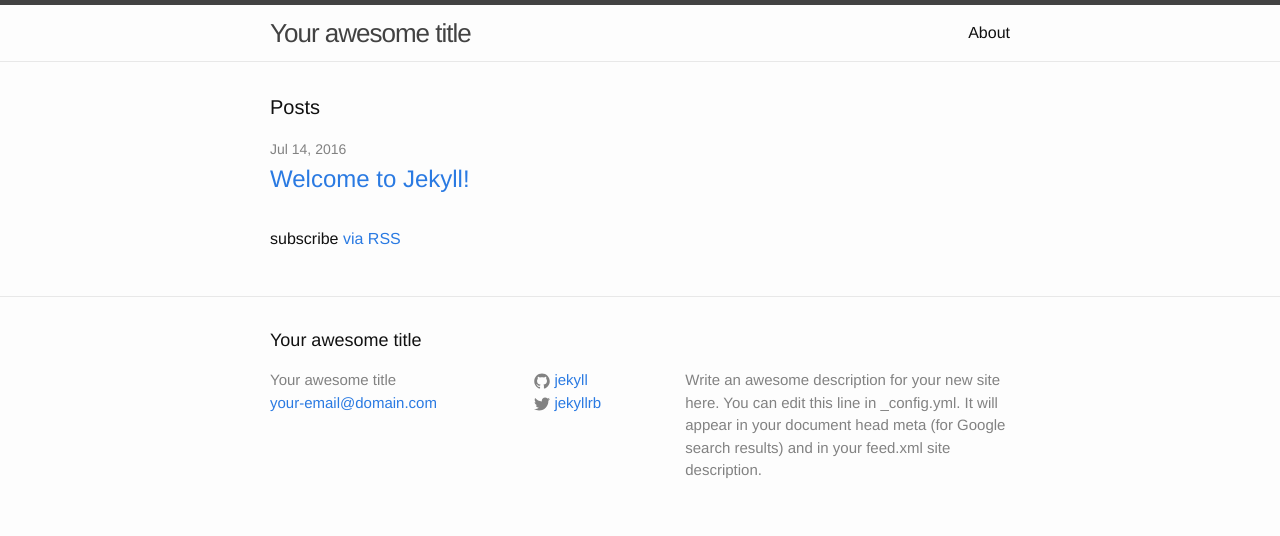
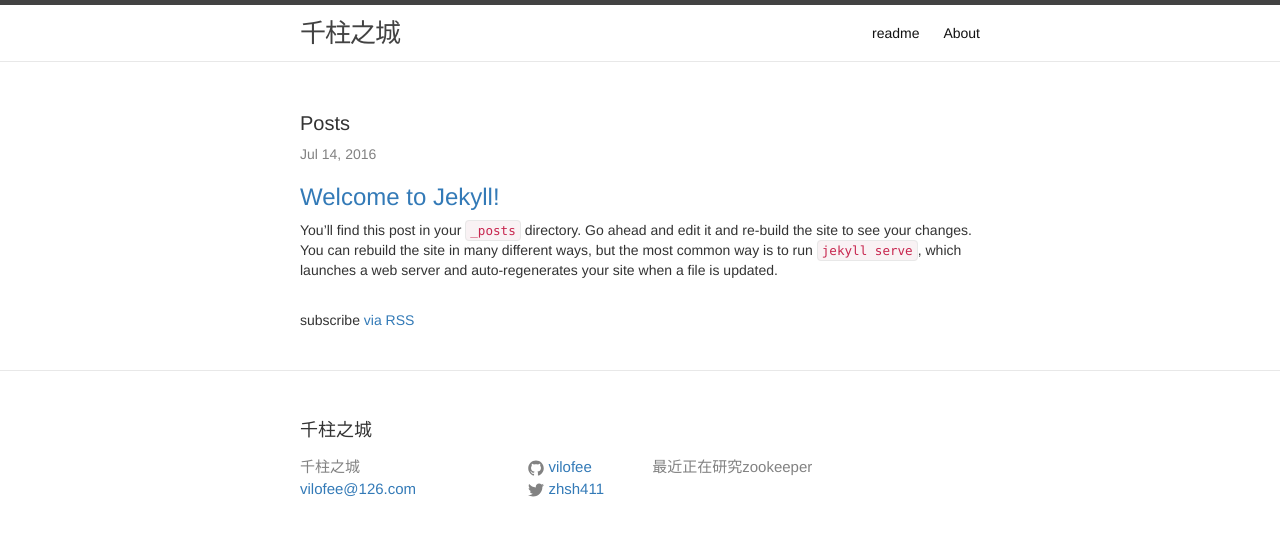
Before and after one commit to vilofee/vilofee.github.io, a Jekyll site: the page built from index.html, in a window 1280 px wide. Shown: the top 536 px of the page. Built offline with Jekyll 4.4.1, drawn with Linux system fonts in a browser that asks for light colours; nearby versions of some CDN libraries.

Commit message:
add style change

```diff
--- a/_config.yml
+++ b/_config.yml
@@ -1,14 +1,12 @@
 # Site settings
-title: Your awesome title
-email: your-email@domain.com
+title: 千柱之城
+email: vilofee@126.com
 description: > # this means to ignore newlines until "baseurl:"
-  Write an awesome description for your new site here. You can edit this
-  line in _config.yml. It will appear in your document head meta (for
-  Google search results) and in your feed.xml site description.
+  最近正在研究zookeeper
 baseurl: "" # the subpath of your site, e.g. /blog/
-url: "http://yourdomain.com" # the base hostname & protocol for your site
-twitter_username: jekyllrb
-github_username:  jekyll
+url: "https://vilofee.github.io" # the base hostname & protocol for your site
+twitter_username: zhsh411
+github_username:  vilofee
 
 # Build settings
 markdown: kramdown
--- a/_includes/head.html
+++ b/_includes/head.html
@@ -6,7 +6,12 @@
   <title>{% if page.title %}{{ page.title }}{% else %}{{ site.title }}{% endif %}</title>
   <meta name="description" content="{% if page.excerpt %}{{ page.excerpt | strip_html | strip_newlines | truncate: 160 }}{% else %}{{ site.description }}{% endif %}">
 
-  <link rel="stylesheet" href="{{ "/css/main.css" | prepend: site.baseurl }}">
+  <link rel="stylesheet" href="{{ '/css/main.css' | prepend: site.baseurl }}">
+  <link href="//cdn.bootcss.com/bootstrap/3.3.6/css/bootstrap.min.css" rel="stylesheet">
+  <link rel="stylesheet" href="../css/vilofee.css">
   <link rel="canonical" href="{{ page.url | replace:'index.html','' | prepend: site.baseurl | prepend: site.url }}">
-  <link rel="alternate" type="application/atom+xml" title="{{ site.title }}" href="{{ "/feed.xml" | prepend: site.baseurl | prepend: site.url }}" />
+  <link rel="alternate" type="application/atom+xml" title="{{ site.title }}" href="{{ '/feed.xml' | prepend: site.baseurl | prepend: site.url }}" />
+  <script src="//cdn.bootcss.com/jquery/1.11.3/jquery.min.js"></script>
+  <script src="//cdn.bootcss.com/bootstrap/3.3.6/js/bootstrap.min.js"></script>
+
 </head>
--- a/_layouts/page.html
+++ b/_layouts/page.html
@@ -1,6 +1,6 @@
----
+ ---
 layout: default
----
+ ---
 <div class="post">
 
   <header class="post-header">
--- a/_layouts/post.html
+++ b/_layouts/post.html
@@ -5,7 +5,7 @@
 
     <header class="post-header">
         <h1 class="post-title">{{ page.title }}</h1>
-    <p class="post-meta">{{ page.date | date: "%b %-d, %Y" }}{% if page.author %} • {{ page.author }}{% endif %}{% if page.meta %} • {{ page.meta }}{% endif %}</p>
+        <p class="post-meta">{{ page.date | date: "%b %-d, %Y" }}{% if page.author %} • {{ page.author }}{% endif %}{%if page.meta %} • {{ page.meta }}{% endif %}</p>
     </header>
 
     <article class="post-content">
--- a/_posts/2016-07-14-welcome-to-jekyll.markdown
+++ b/_posts/2016-07-14-welcome-to-jekyll.markdown
@@ -4,6 +4,7 @@
 date:   2016-07-14 11:40:13
 categories: jekyll update
 ---
+
 You’ll find this post in your `_posts` directory. Go ahead and edit it and re-build the site to see your changes. You can rebuild the site in many different ways, but the most common way is to run `jekyll serve`, which launches a web server and auto-regenerates your site when a file is updated.
 
 To add new posts, simply add a file in the `_posts` directory that follows the convention `YYYY-MM-DD-name-of-post.ext` and includes the necessary front matter. Take a look at the source for this post to get an idea about how it works.
--- /dev/null
+++ b/css/vilofee.css
@@ -0,0 +1,3 @@
+#markdown-toc {
+   background-color: #d9edf7;
+}
--- a/index.html
+++ b/index.html
@@ -14,10 +14,11 @@
         <h2>
           <a class="post-link" href="{{ post.url | prepend: site.baseurl }}">{{ post.title }}</a>
         </h2>
+        <p>{{post.excerpt}}</p>
       </li>
     {% endfor %}
   </ul>
 
-  <p class="rss-subscribe">subscribe <a href="{{ "/feed.xml" | prepend: site.baseurl }}">via RSS</a></p>
+  <p class="rss-subscribe">subscribe <a href="{{ '/feed.xml' | prepend: site.baseurl }}">via RSS</a></p>
 
 </div>
--- /dev/null
+++ b/js/vilofee.js
@@ -0,0 +1,3 @@
+/**
+ * Created by zhangshuang on 16/7/14.
+ */
```
Also changed, not shown: README.md. Lines whose indentation alone changed are shown as unchanged.
